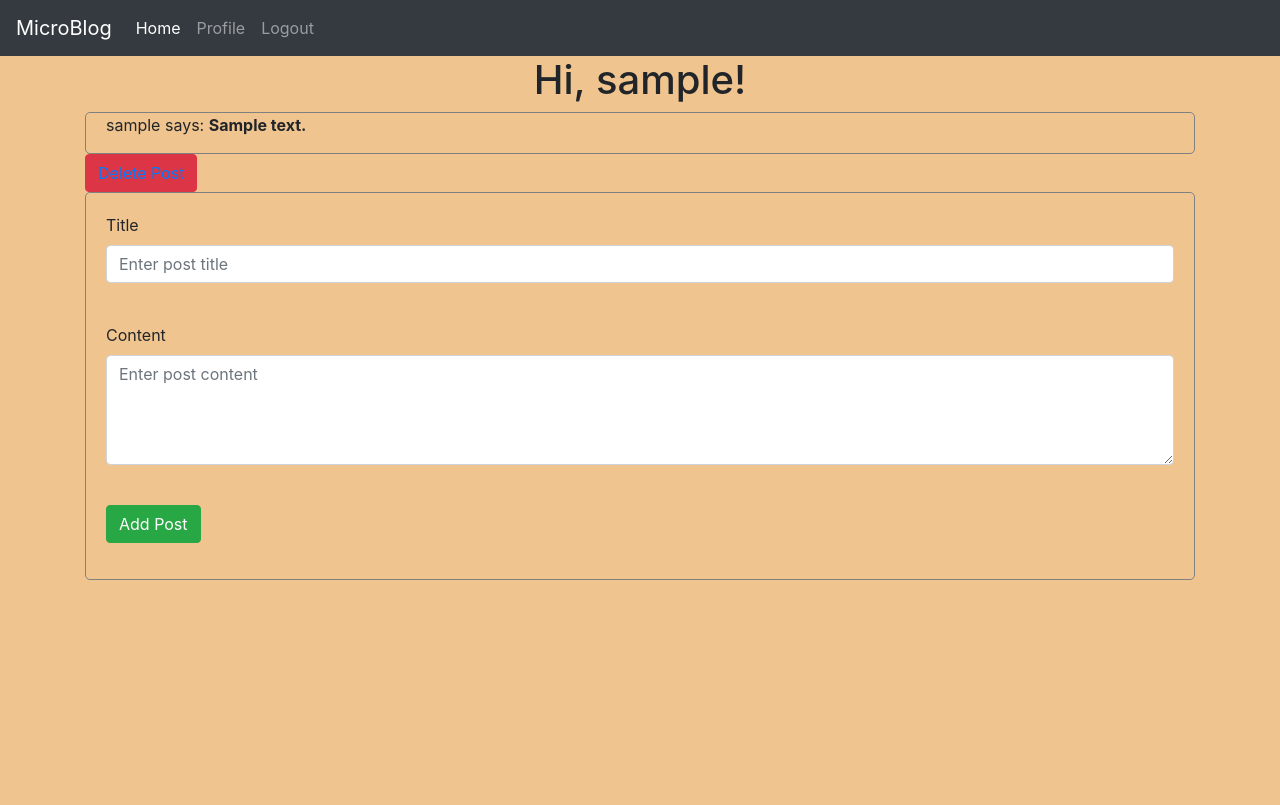
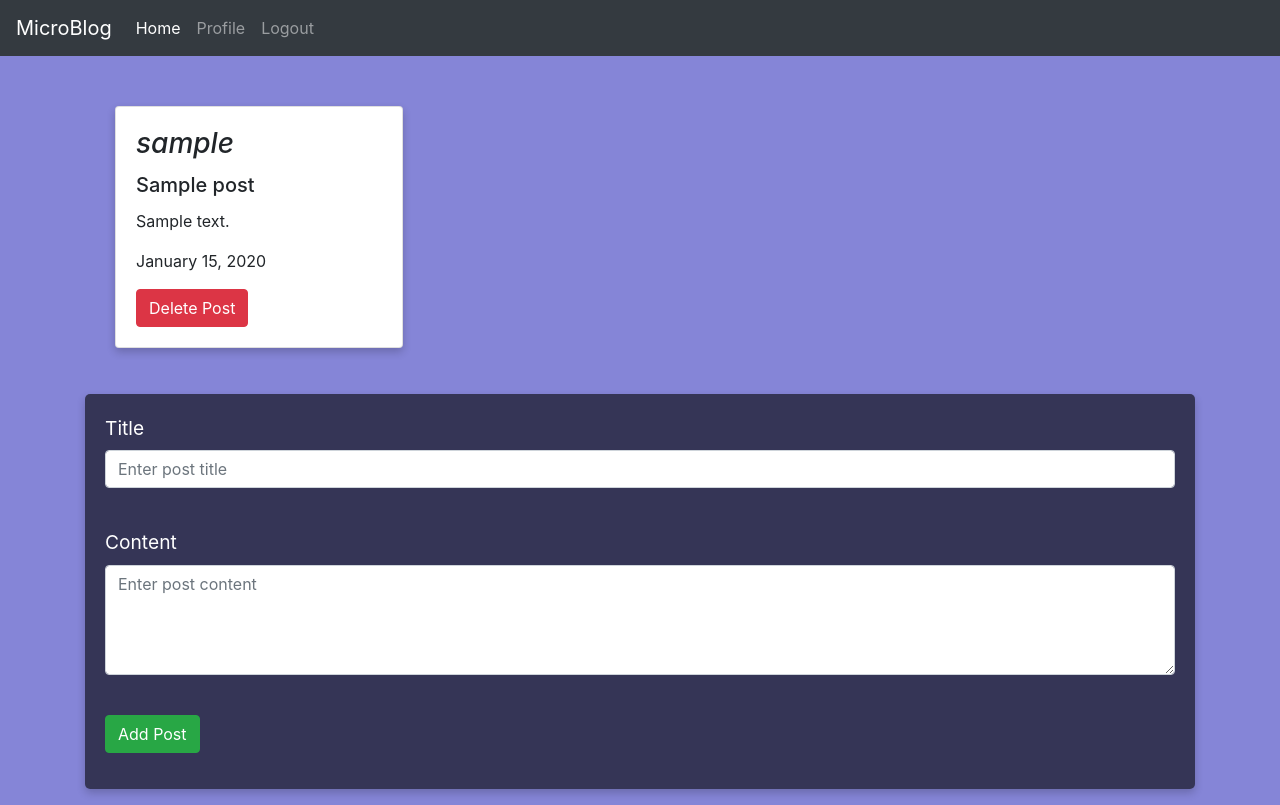
Before and after one commit to RiturajJain/microblog-flask, a Flask app: page / in a window 1280 px wide. Before the commit the page ends 580 px from the top, so only its background shows below. Run offline with Flask 2, Linux system fonts and the light colour scheme; a user stored in the database is signed in; tables that the repository leaves empty hold one stand-in row (values such as "Sample post"); some libraries are stand-ins or nearby versions.

Commit message:
Changed UI of Homepage and User Profile

```diff
--- a/blogapp/models.py
+++ b/blogapp/models.py
@@ -12,7 +12,7 @@ class User(UserMixin, db.Model):
 	password_hash = db.Column(db.String(128))
 	posts = db.relationship('Post', backref='author', lazy='dynamic')
 	about_me = db.Column(db.String(140))
-	last_seen = db.Column(db.DateTime, default=datetime.utcnow)
+	last_seen = db.Column(db.DateTime, default=datetime.now)
 
 	def __repr__(self):
 		return '<User {}>'.format(self.username)
@@ -32,7 +32,7 @@ class Post(db.Model):
 	id = db.Column(db.Integer, primary_key=True)
 	title = db.Column(db.String(100))
 	body = db.Column(db.Text)
-	timestamp = db.Column(db.DateTime, index=True, default=datetime.utcnow)
+	timestamp = db.Column(db.DateTime, index=True, default=datetime.now)
 	user_id = db.Column(db.Integer, db.ForeignKey('user.id'))
 
 	def __repr__(self):
--- a/blogapp/routes.py
+++ b/blogapp/routes.py
@@ -10,7 +10,7 @@ from datetime import datetime
 @app.before_request
 def before_request():
     if current_user.is_authenticated:
-        current_user.last_seen = datetime.utcnow()
+        current_user.last_seen = datetime.now()
         db.session.commit()
 
 @app.route('/', methods=['GET', 'POST'])
@@ -97,10 +97,8 @@ def register():
 @login_required
 def user(username):
     user = User.query.filter_by(username=username).first_or_404()
-    posts = [
-        {'author': user, 'body': 'Test post #1'},
-        {'author': user, 'body': 'Test post #2'}
-    ]
+    posts = user.posts
+
     return render_template('user.html', user=user, posts=posts)
 
 # View Function to edit User Profile who is logged in currently
--- a/blogapp/static/home.css
+++ b/blogapp/static/home.css
@@ -1,19 +1,39 @@
 body {
-  background: rgba(227, 138, 30, 0.5);
+  background: rgba(82, 82, 199, 0.7);
 }
 
-h1 {
-  text-align: center;
+.container {
+	margin-top: 20px;
 }
 
-.post {
-  border: 0.5px solid grey;
-  padding-left: 20px;
-  border-radius: 5px;
+.card {
+  /* Add shadows to create the "card" effect */
+  box-shadow: 0 4px 8px 0 rgba(0,0,0,0.2);
+  transition: box-shadow 0.3s;
+  transition: transform 1s;
+  margin: 30px;
+}
+
+/* On mouse-over, add a deeper shadow */
+.card:hover {
+  box-shadow: 0 8px 16px 0 rgba(0,0,0,0.2);
+  transform: scale(1.05);
 }
 
 .post-form {
-  border: 0.5px solid grey;
+  box-shadow: 0 4px 8px 0 rgba(0,0,0,0.2);
+  transition: 0.3s;
   padding: 20px;
   border-radius: 5px;
+  background: rgba(0, 0, 0, 0.6);
+  color: white;
 }
+
+.btn-danger a {
+	color: white;
+	text-decoration: none;
+}
+
+.post-form-label {
+	font-size: 1.2rem;
+}
--- a/blogapp/templates/index.html
+++ b/blogapp/templates/index.html
@@ -6,26 +6,34 @@
 
 {% block content %}
     <div class="container">
-      <h1>Hi, {{ current_user.username }}!</h1>
-      {% for post in posts %}
-      <div class="post"><p>{{ post.author.username }} says: <b>{{ post.body }}</b></p></div>
-      {% if current_user == post.author %}
-        <button class="btn btn-danger"><a href="{{ url_for('delete_post', post_id=post.id) }}">Delete Post</a></button>
-      {% endif %}
-      {% endfor %}
+    	<div class=" d-flex flex-row flex-wrap mb-3">
+    		{% for post in posts %}
+	      	<div class="card" style="width: 18rem;">
+			  <div class="card-body">
+			    <h3 class="card-title"><i>{{ post.author.username }}</i></h3>
+			    <h5 class="card-title">{{ post.title }}</h5>
+			    <p class="card-text">{{ post.body }}</p>
+			    <p class="card-text">{{ post.timestamp.strftime('%B %d, %Y') }}</p>
+			    {% if current_user == post.author %}
+		        <button class="btn btn-danger"><a href="{{ url_for('delete_post', post_id=post.id) }}">Delete Post</a></button>
+		      {% endif %}
+			  </div>
+			</div>
+	      	{% endfor %}
+    	</div>
 
       <div class="form-group">
         <form action="" method="post" class="post-form">
             {{ form.hidden_tag() }}
             <p>
-                {{ form.title.label }}<br>
+                {{ form.title.label(class='post-form-label') }}<br>
                 {{ form.title(size=32, placeholder='Enter post title', class='form-control') }}<br>
                 {% for error in form.title.errors %}
                 <span style="color: red;">[{{ error }}]</span>
                 {% endfor %}
             </p>
             <p>
-                {{ form.body.label }}<br>
+                {{ form.body.label(class='post-form-label') }}<br>
                 {{ form.body(cols=50, rows=4, placeholder='Enter post content', class='form-control') }}<br>
                 {% for error in form.body.errors %}
                 <span style="color: red;">[{{ error }}]</span>
```
Also changed, not shown: blogapp/static/profile.css (+25 -0 lines), blogapp/templates/user.html (+20 -4 lines), app.db.
